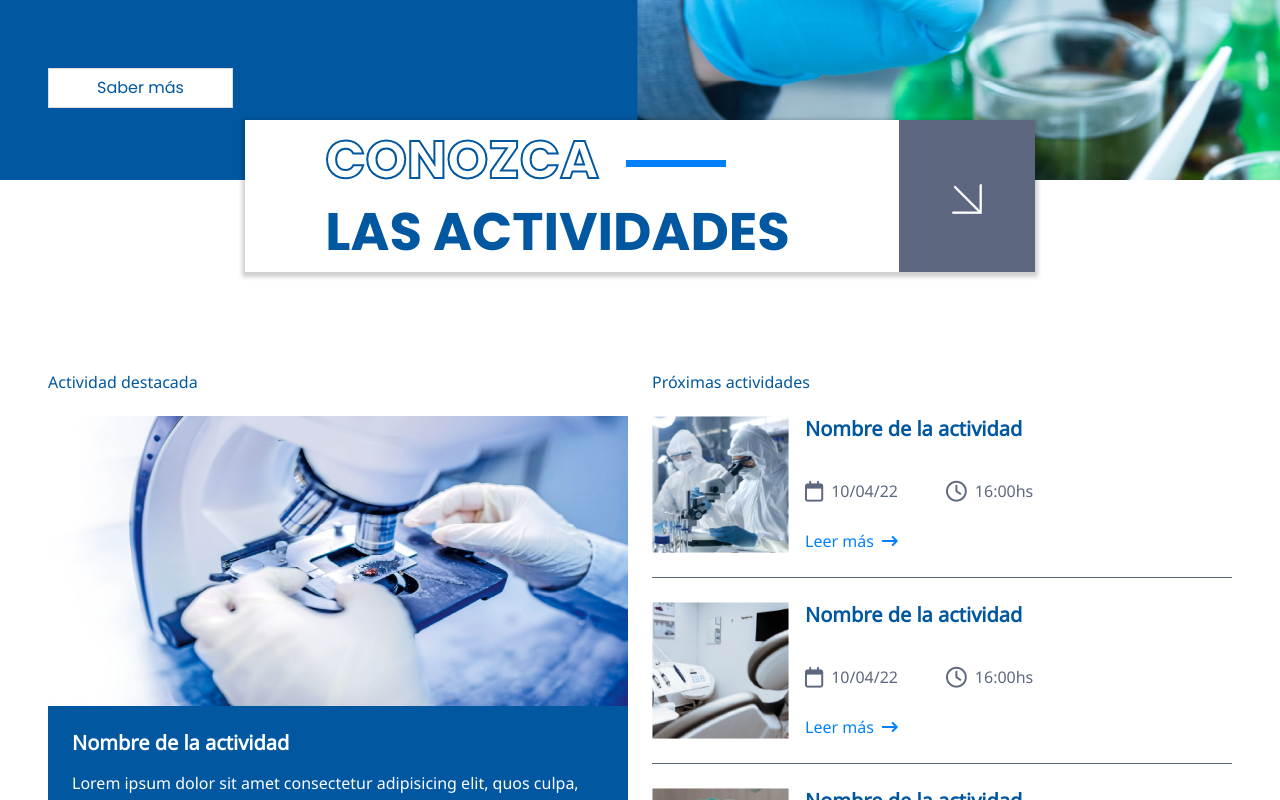
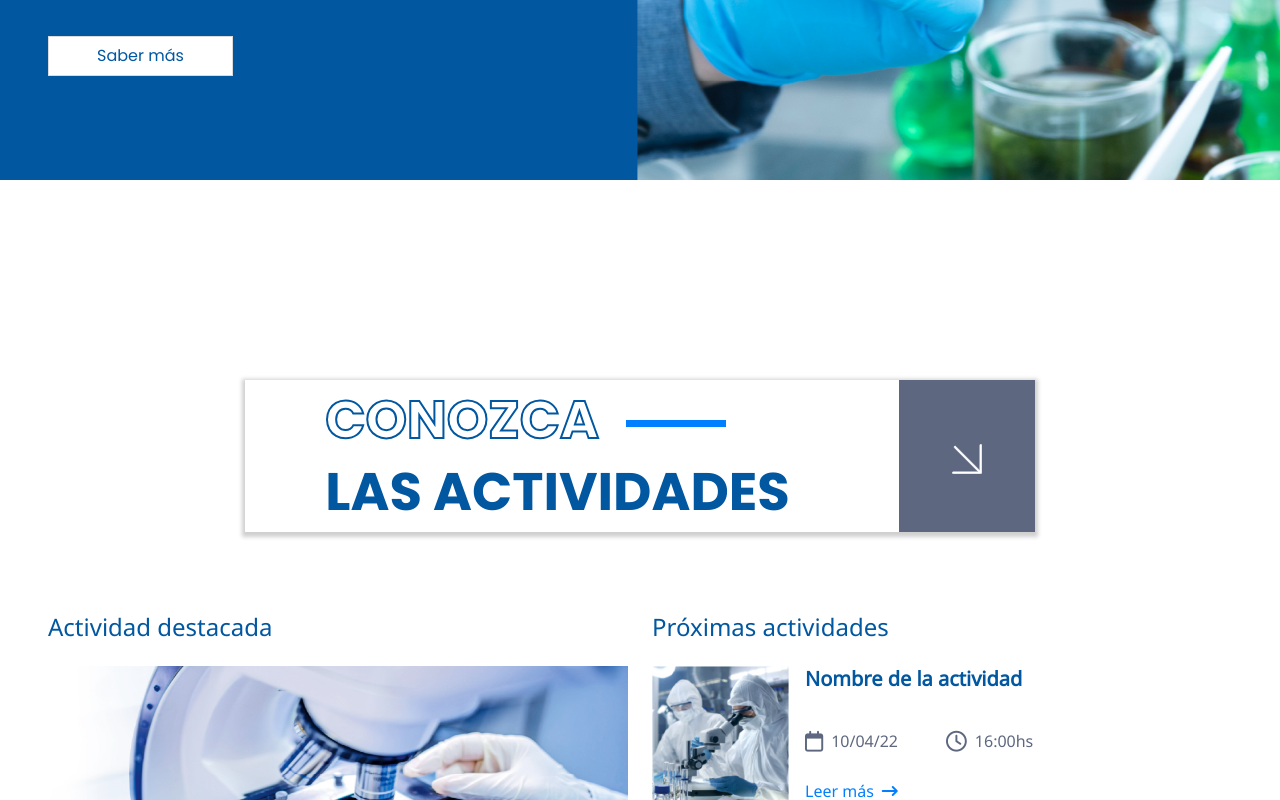
Before and after one commit to solangebachi/sitio_AAOC, a React (Create React App) app: page / in a window 1280 px wide. Shown: the part 620-1420 px from the top of the page. Built offline with nearby package versions, Linux system fonts and the light colour scheme; the HTML template or start-up script is replaced by a standard one.

Commit message:
add correction home

```diff
--- a/src/assets/css/home.css
+++ b/src/assets/css/home.css
@@ -34,9 +34,9 @@
     justify-content: space-between;
     align-items: center;
     padding: 0;
-    position: relative;
+    margin-top: 12rem;
+    margin-bottom: 80px;
     background-color: var(--white);
-    top: -100px;
     box-shadow: 0px 2px 4px 3px rgba(0, 0, 0, 0.19);
     -webkit-box-shadow: 0px 2px 4px 3px rgba(0, 0, 0, 0.19);
     -moz-box-shadow: 0px 2px 4px 3px rgba(0, 0, 0, 0.19);
@@ -122,7 +122,7 @@ hr{
 /* hasta pantallas grandes */
 
 @media (min-width:1024px) {
-    #home #sectionPrimary .titleProp {
+   /*  #home #sectionPrimary .titleProp {
         padding: 1rem;
     }
 
@@ -130,17 +130,18 @@ hr{
     #home #sectionPrimary .titleProp img {
         padding-left: 2rem;
         width: 150px;
-    }
+    } */
 }
 
 
 /*   Tablet y Laptop*/
 
-@media (max-width:1024px) {
+@media (max-width:1025px) {
 
     #home #sectionPrimary .titleProp {
         font-size: 2.6rem;
         line-height: 2.5rem;
+        margin-bottom: 20px;
     }
 
     #home #sectionPrimary .column p {
--- a/src/views/HomeView.js
+++ b/src/views/HomeView.js
@@ -64,7 +64,7 @@ export default function HomeView() {
 
                     <div id='containerPosts' className="columns">
                         <div className="column is-6">
-                            <p className='blue subtitle is-6'>Actividad destacada</p>
+                            <p className='blue subtitle is-4'>Actividad destacada</p>
                             <figure className='image is-2by1'>
                                 <img src={postDestacado} alt="" />
                             </figure>
@@ -88,7 +88,7 @@ export default function HomeView() {
                             </div>
                         </div>
                         <div id='listPost' className="column is-6">
-                            <p className='blue subtitle is-6'>Próximas actividades</p>
+                            <p className='blue subtitle is-4'>Próximas actividades</p>
 
                             <div className="columns is-multiline is-gapless">
                                 {/* Column Dinamic */}
```
Also changed, not shown: 1 other file (tests, documents, lock files or other folders).
